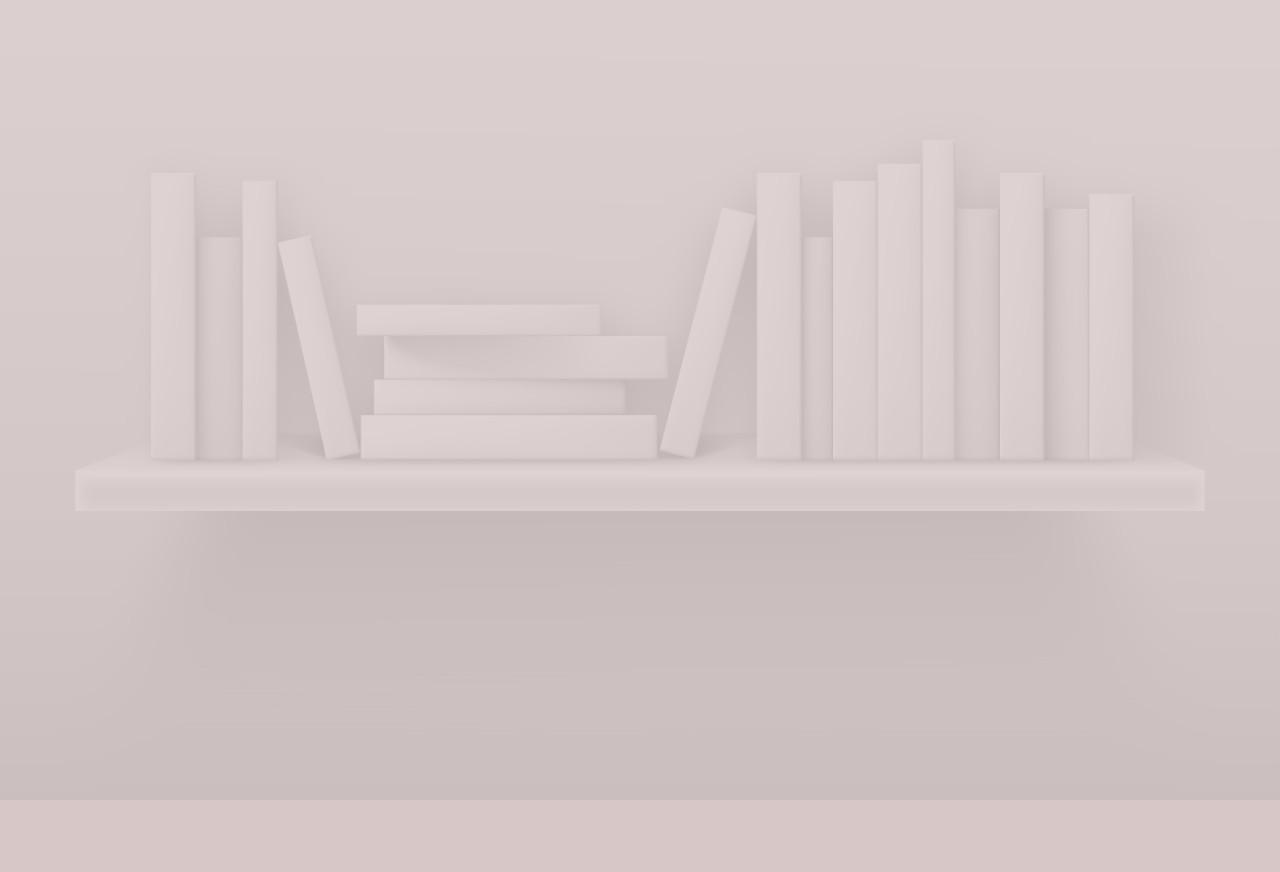
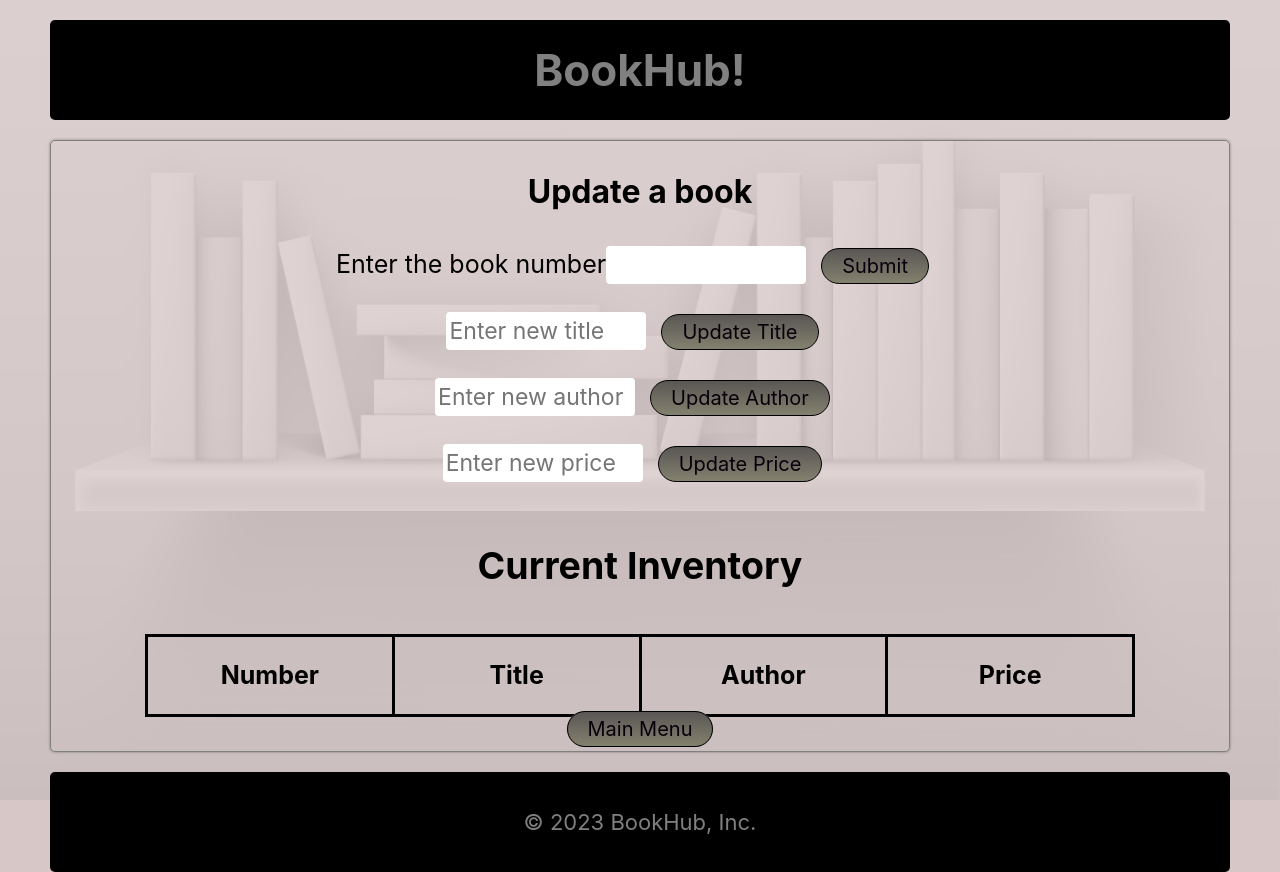
Before and after one commit to thomastepi/book-management, a React (Create React App) app: page /update-book in a window 1280 px wide. Before the commit this address had no page. Before the commit the page ends 800 px from the top, so only its background shows below. Built offline with nearby package versions, Linux system fonts and the light colour scheme.

Commit message:
update book 75%

```diff
--- a/src/App.js
+++ b/src/App.js
@@ -17,7 +17,7 @@ function App() {
           <Route path="/setup" element={<Setup />} />
           <Route path="/main-menu" element={<MainMenu />} />
           <Route path="/add-book" element={<AddBook />} />
-          <Route path="/update-book/:id" element={<UpdateBook />} />
+          <Route path="/update-book" element={<UpdateBook />} />
           <Route path="/show-book/:id" element={<ShowBook />} />
         </Routes>
       </BrowserRouter>
--- a/src/assets/defaultLayout.css
+++ b/src/assets/defaultLayout.css
@@ -16,7 +16,8 @@
 }
 
 .content {
-    height: 87%;
+    /* height: 100%; */
+    height: fit-content;
     border: 1px solid gray;
     margin-top: 20px;
     border-radius: 5px;
--- a/src/components/UpdateBook.js
+++ b/src/components/UpdateBook.js
@@ -1,18 +1,202 @@
-import React from "react";
+import React, { useState } from "react";
+import DefaultLayout from "./DefaultLayout";
+import books from "../assets/books";
+import { Link } from "react-router-dom";
 
 const UpdateBook = () => {
+  const [bookList, setBookList] = useState(books);
+  const [bookNumber, setBookNumber] = useState("");
+  const [inputValue, setInputValue] = useState("");
+  const [bookToUpdate, setBookToUpdate] = useState({});
+
+  const handleClick = (e) => {
+    e.preventDefault();
+    console.log("clicked");
+    setBookNumber(inputValue);
+    console.log(bookNumber);
+    setBookToUpdate(bookList[bookNumber - 1]);
+    console.log(bookToUpdate);
+  };
+
+  console.log(bookToUpdate);
+
+  const handleChange = (e) => {
+    const { name, value } = e.target;
+
+  // Update the bookToUpdate state
+  setBookToUpdate((prevBookToUpdate) => ({
+    ...prevBookToUpdate,
+    [name]: value,
+  }));
+  };
+
+  function updateTitle(e) {
+    e.preventDefault();
+    setBookToUpdate((prevBookToUpdate) => ({
+      ...prevBookToUpdate,
+      title: bookToUpdate.title,
+    }));
+    // update bookList array with updated book
+    setBookList((prevBookList) => {
+      const updatedBookList = [...prevBookList];
+      updatedBookList[bookNumber - 1] = bookToUpdate;
+      return updatedBookList;
+    });
+    let id = bookNumber - 1;
+    for (let i = 0; i < books.length; i++) {
+      if (i === id) {
+        books[i].title = bookToUpdate.title;
+      }
+    }
+    // [books] = [...books, bookList];
+    console.log("updated book list")
+    console.log(bookList);
+  }
+
+  function updateAuthor(e) {
+    e.preventDefault();
+    setBookToUpdate((prevBookToUpdate) => ({
+      ...prevBookToUpdate,
+      author: bookToUpdate.author,
+    }));
+    // update bookList array with updated book
+    setBookList((prevBookList) => {
+      const updatedBookList = [...prevBookList];
+      updatedBookList[bookNumber - 1] = bookToUpdate;
+      return updatedBookList;
+    });
+    let id = bookNumber - 1;
+    for (let i = 0; i < books.length; i++) {
+      if (i === id) {
+        books[i].author = bookToUpdate.author;
+      }
+    }
+  }
+
+  function updatePrice(e) {
+    e.preventDefault();
+    setBookToUpdate((prevBookToUpdate) => ({
+      ...prevBookToUpdate,
+      price: bookToUpdate.price,
+    }));
+    // update bookList array with updated book
+    setBookList((prevBookList) => {
+      const updatedBookList = [...prevBookList];
+      updatedBookList[bookNumber - 1] = bookToUpdate;
+      return updatedBookList;
+    });
+    let id = bookNumber - 1;
+    for (let i = 0; i < books.length; i++) {
+      if (i === id) {
+        books[i].price = bookToUpdate.price;
+      }
+    }
+  }
+  // reset input fields
+  ;
+
+
+
+
   return (
     <div className="update-book">
-      <h1>Update a book</h1>
-      <form>
-        <label htmlFor="title">Title</label>
-        <input type="text" name="title" id="title" />
-        <label htmlFor="author">Author</label>
-        <input type="text" name="author" id="author" />
-        <label htmlFor="price">Price</label>
-        <input type="text" name="price" id="price" />
-        <button type="submit">Update Book</button>
-      </form>
+      <DefaultLayout>
+        <h1>Update a book</h1>
+        <div>
+          <label htmlFor="book-number">Enter the book number</label>
+          <input
+            onChange={(e) => setInputValue(e.target.value)}
+            type="text"
+            name="book-number"
+            id="book-number"
+            value={inputValue}
+          />
+          <button onClick={handleClick} type="button" className="btn">
+            Submit
+          </button>
+          {bookNumber <= bookList.length && bookNumber > 0 ? (
+            <h3>
+              You have selected <em> {bookList[bookNumber - 1].title} </em> by
+              <em> {bookList[bookNumber - 1].author} </em>{" "}
+            </h3>
+          ) : (
+            ""
+          )}
+          {(bookNumber > bookList.length && bookNumber) ||
+          (bookNumber <= 0 && bookNumber) ? (
+            <h3>
+              There is no book associated with that number in the inventory the book number is {bookNumber}
+            </h3>
+          ) : (
+            ""
+          )}
+        </div>
+        <form className="add-book-form" >
+          <div>
+            {/* <label htmlFor="title">Title</label> */}
+            <input
+              onChange={handleChange}
+              placeholder="Enter new title"
+              type="text"
+              name="title"
+              id="title"
+            />
+            <button onClick={updateTitle} className="btn">Update Title</button>
+          </div>
+          <div>
+            {/* <label htmlFor="author">Author</label> */}
+            <input
+              onChange={handleChange}
+              placeholder="Enter new author"
+              type="text"
+              name="author"
+              id="author"
+            />
+            <button onClick={updateAuthor} className="btn">Update Author</button>
+          </div>
+          <div>
+            {/* <label htmlFor="price">Price</label> */}
+            <input
+              onChange={handleChange}
+              placeholder="Enter new price"
+              type="text"
+              name="price"
+              id="price"
+            />
+            <button onClick={updatePrice} className="btn">Update Price</button>
+          </div>
+          {/* <button className="btn" type="submit">
+            Update Book
+          </button> */}
+
+          <div>
+            <h2>Current Inventory</h2>
+            <table style={{ margin: "0 auto", border: "1px solid black" }}>
+              <thead>
+                <tr>
+                  <th>Number</th>
+                  <th>Title</th>
+                  <th>Author</th>
+                  <th>Price</th>
+                </tr>
+              </thead>
+              <tbody>
+                {bookList.map((book, index) => (
+                  <tr key={index}>
+                    <td style={{ border: "1px solid black" }}>{index + 1}</td>
+                    <td style={{ border: "1px solid black" }}>{book.title}</td>
+                    <td style={{ border: "1px solid black" }}>{book.author}</td>
+                    <td style={{ border: "1px solid black" }}>${book.price}</td>
+                  </tr>
+                ))}
+              </tbody>
+            </table>
+          </div>
+        </form>
+        <Link to="/main-menu" className="btn">
+          Main Menu
+        </Link>
+      </DefaultLayout>
     </div>
   );
 };
--- a/src/index.css
+++ b/src/index.css
@@ -1,26 +1,10 @@
-@import url('https://fonts.googleapis.com/css2?family=Merriweather&family=Montserrat:wght@200;400&family=Sacramento&display=swap');
-
-
-/* body {
-  margin: 0;
-  font-family: -apple-system, BlinkMacSystemFont, 'Segoe UI', 'Roboto', 'Oxygen',
-    'Ubuntu', 'Cantarell', 'Fira Sans', 'Droid Sans', 'Helvetica Neue',
-    sans-serif;
-  -webkit-font-smoothing: antialiased;
-  -moz-osx-font-smoothing: grayscale;
-  background-color: rgb(216, 199, 199);
-  background-image: url("./assets/images/lib.jpg");
-  background-repeat: no-repeat;
-  background-size: cover;
-  background-position: center;
-  height: 100vh;
-} */
+@import url("https://fonts.googleapis.com/css2?family=Merriweather&family=Montserrat:wght@200;400&family=Sacramento&display=swap");
 
 body {
   position: relative;
   margin: 0;
-  font-family: -apple-system, BlinkMacSystemFont, 'Segoe UI', 'Roboto', 'Oxygen',
-    'Ubuntu', 'Cantarell', 'Fira Sans', 'Droid Sans', 'Helvetica Neue',
+  font-family: -apple-system, BlinkMacSystemFont, "Segoe UI", "Roboto", "Oxygen",
+    "Ubuntu", "Cantarell", "Fira Sans", "Droid Sans", "Helvetica Neue",
     sans-serif;
   -webkit-font-smoothing: antialiased;
   -moz-osx-font-smoothing: grayscale;
@@ -44,45 +28,12 @@ body::before {
 }
 
 code {
-  font-family: source-code-pro, Menlo, Monaco, Consolas, 'Courier New',
+  font-family: source-code-pro, Menlo, Monaco, Consolas, "Courier New",
     monospace;
 }
 
-/* a {
-  text-decoration: none;
-  border: 1px solid black;
-  padding: 5px;
-  border-radius: 7px;
-  color: black;
-  font-weight: bold;
-  font-size: 20px;
-  margin: 10px;
-} */
-
-/* a {
-  background: #b8b4b4;
-  background-image: -webkit-linear-gradient(top, #4e4948, #6b694f);
-  background-image: -moz-linear-gradient(top, #928785, #7c7b6b);
-  background-image: -ms-linear-gradient(top, #806f6b, #888778);
-  background-image: -o-linear-gradient(top, #706361, #918f7a);
-  background-image: linear-gradient(to bottom, #5a5655, #83816e);
-  -webkit-border-radius: 18;
-  -moz-border-radius: 18;
-  border: 1px solid black;
-  border-radius: 18px;
-  font-family: inherit;
-  color: #07000a;
-  font-size: 20px;
-  padding: 5px 20px 5px 20px;
-  text-decoration: none;
-  margin: 15px;
-} */
-
-/* thead {
-  font-family: 'Sacramento', cursive;
-} */
-
-th, td {
+th,
+td {
   border: 3px solid black;
   line-height: 3;
 }
@@ -98,13 +49,21 @@ table {
   border-collapse: collapse;
   border: 3px solid black;
   margin: 70px auto;
-
-
 }
 
 form {
   line-height: 2;
   font-size: 25px;
+}
+
+h3 {
+  border-radius: 5px;
+  padding: 5px;
+  margin: 0 auto;
+  text-align: center;
+  width: fit-content;
+  border: 1px solid black;
+  background-color: rgb(172, 157, 157);
 }
 
 input {
@@ -124,7 +83,13 @@ input {
   text-align: right;
 }
 
-.btn, a {
+.update-book label {
+  line-height: 2;
+  font-size: 25px;
+}
+
+.btn,
+a {
   background: #b8b4b4;
   background-image: -webkit-linear-gradient(top, #4e4948, #6b694f);
   background-image: -moz-linear-gradient(top, #928785, #7c7b6b);
@@ -141,10 +106,10 @@ input {
   padding: 5px 20px 5px 20px;
   text-decoration: none;
   margin: 15px;
-
 }
 
-.btn:hover, a:hover {
+.btn:hover,
+a:hover {
   background: #55533e;
   text-decoration: none;
 }
```
